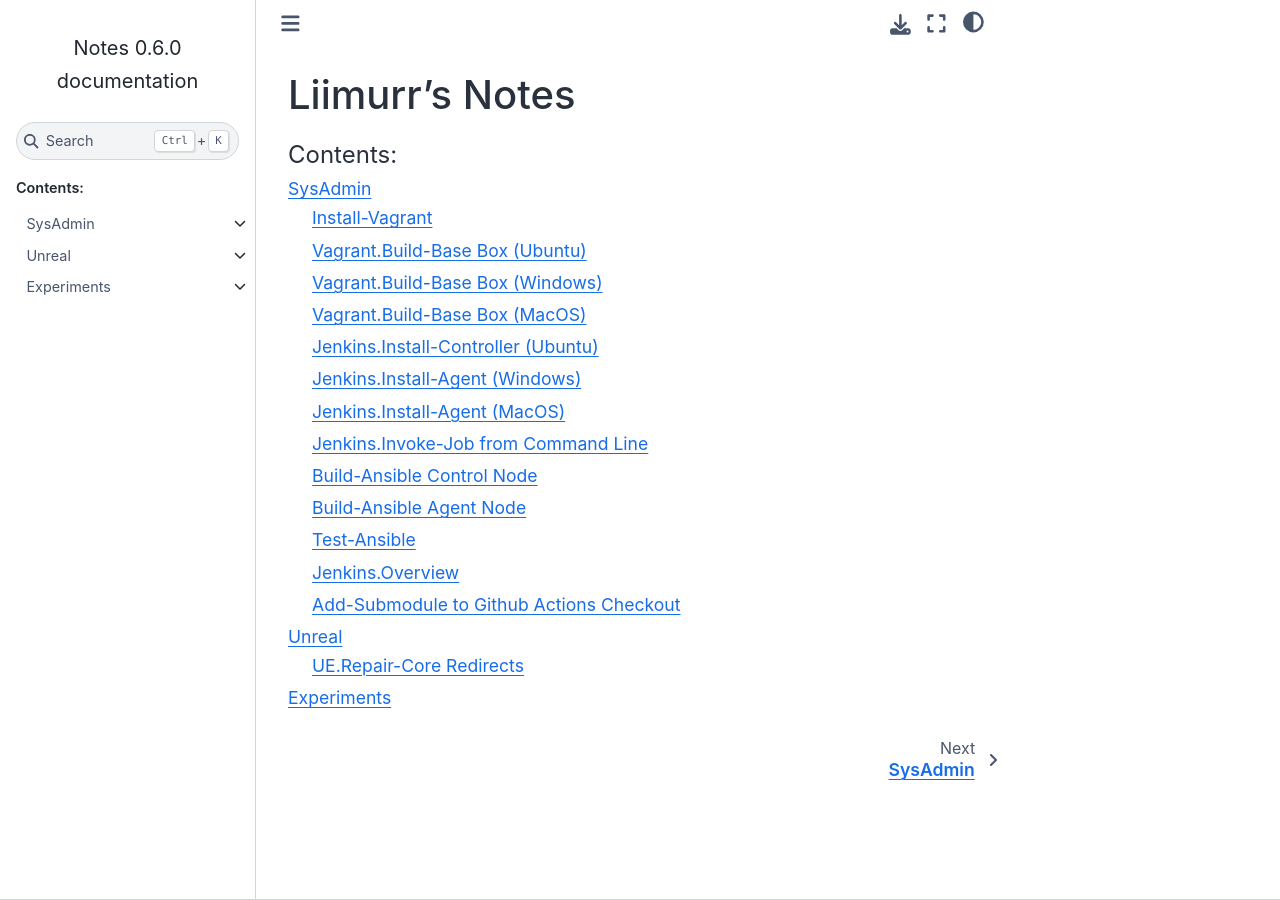
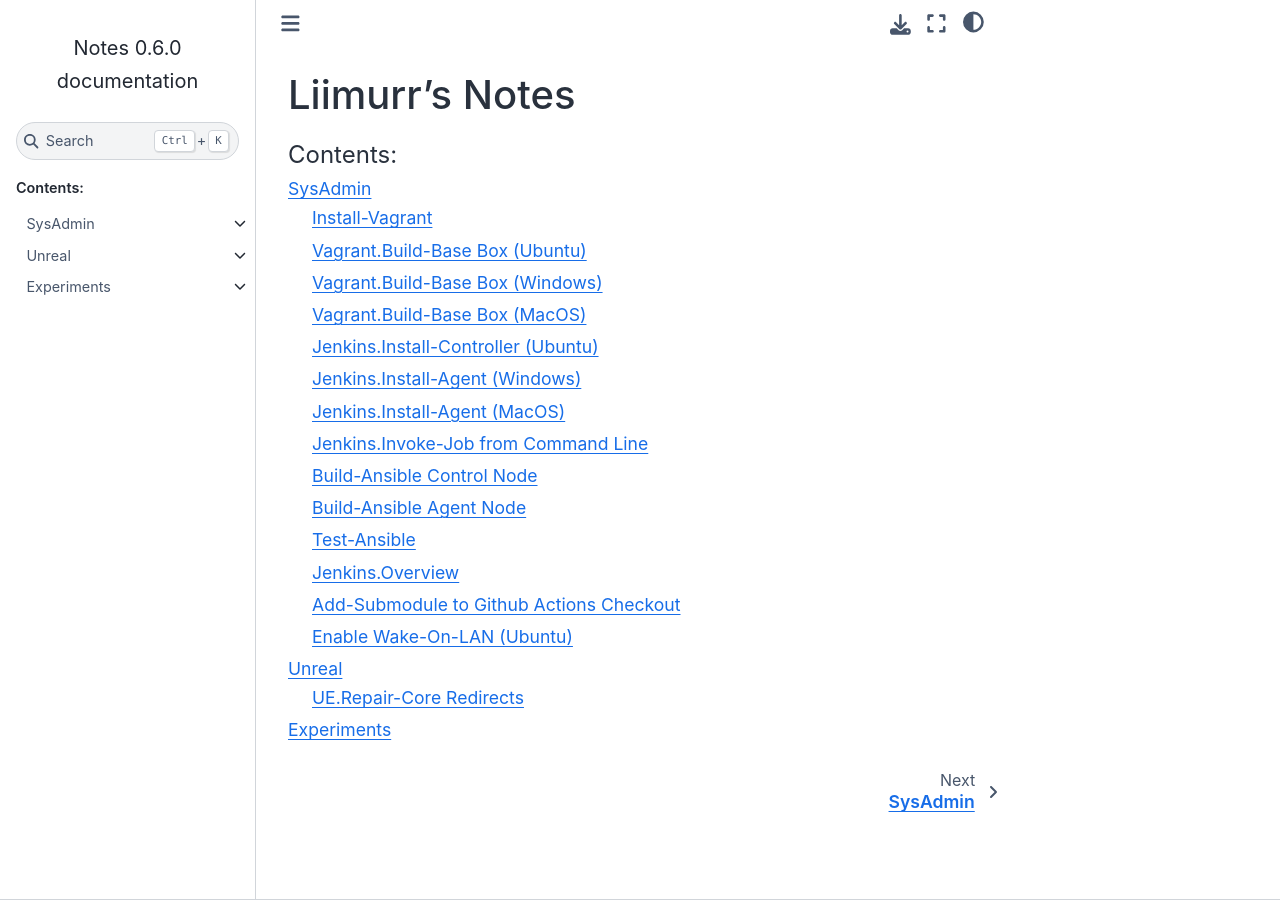
Before and after one commit to Liimurr/notes, a Sphinx documentation site: the page built from doc/index.rst, in a window 1280 px wide. Built offline with Sphinx 7.4.7 and the Sphinx Book theme 1.1.4, drawn with Linux system fonts in a browser that asks for light colours; pages that are not in the unit, such as notebooks, are missing from menus.

Commit message:
Update SysAdmin.Index.rst

```diff
--- a/doc/src/SysAdmin.Index.rst
+++ b/doc/src/SysAdmin.Index.rst
@@ -18,3 +18,4 @@
    Test-Ansible.rst
    Jenkins.Index.rst
    Add-Submodule to Github Actions Checkout.rst
+   Enable-WakeOnLAN_Ubuntu.rst
```
